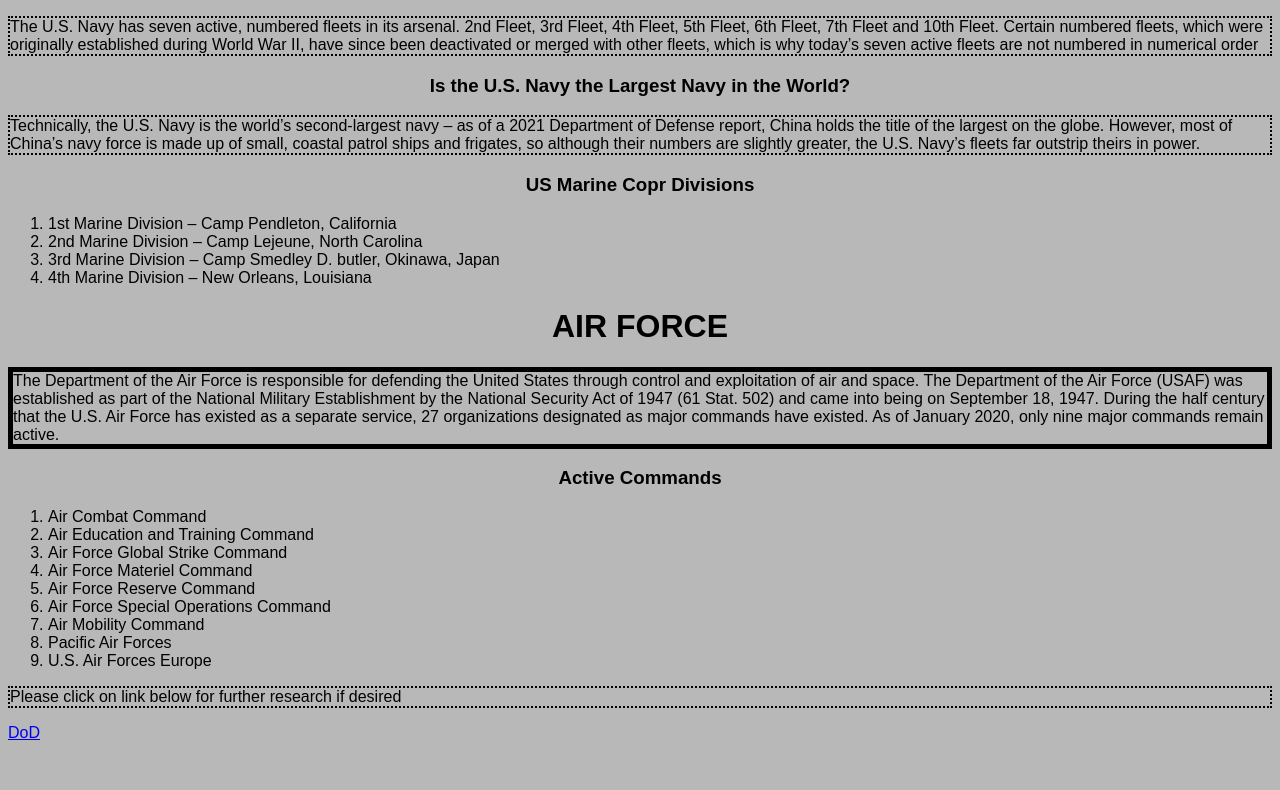
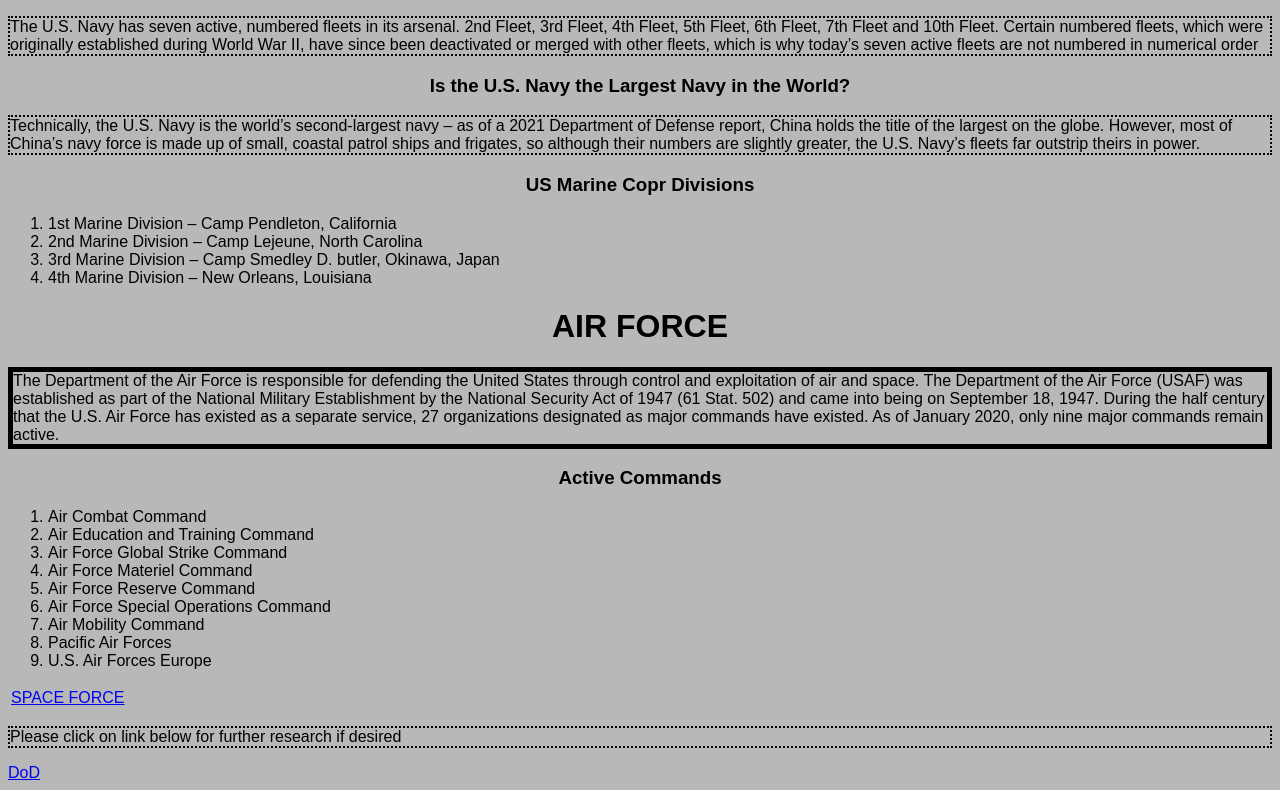
Before and after one commit to jwilliams-pvcc/jwilliams-pvcc.github.io, a plain HTML site: page DoD.html in a window 1280 px wide. Shown: the part 1257-2047 px from the top of the page. Before the commit the page ends 2007 px from the top, so only its background shows below. Drawn offline with Linux system fonts and the light colour scheme.

Commit message:
Update DoD.html

```diff
--- a/DoD.html
+++ b/DoD.html
@@ -160,6 +160,13 @@ have existed. As of January 2020, only nine major commands remain active.</p>
 
 </ol>
 
+	<table>
+	<tr>
+		 <strong><td><a href = "spaceforce.html">SPACE FORCE</a></td></strong>
+
+	</tr>
+	</table>
+
 <p class="three">Please click on link below for further research if desired</p>
 <a href="http://www.defense.gov/"> DoD </a>
 
```
